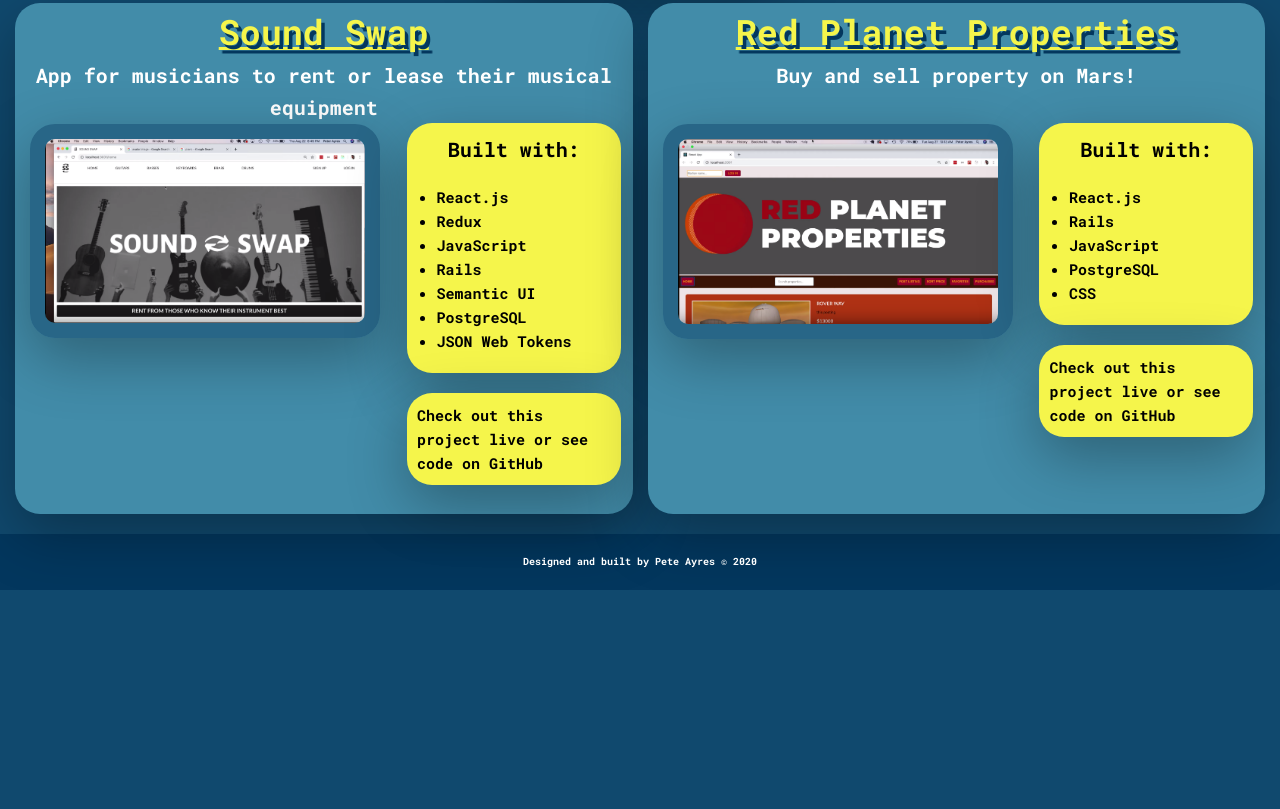
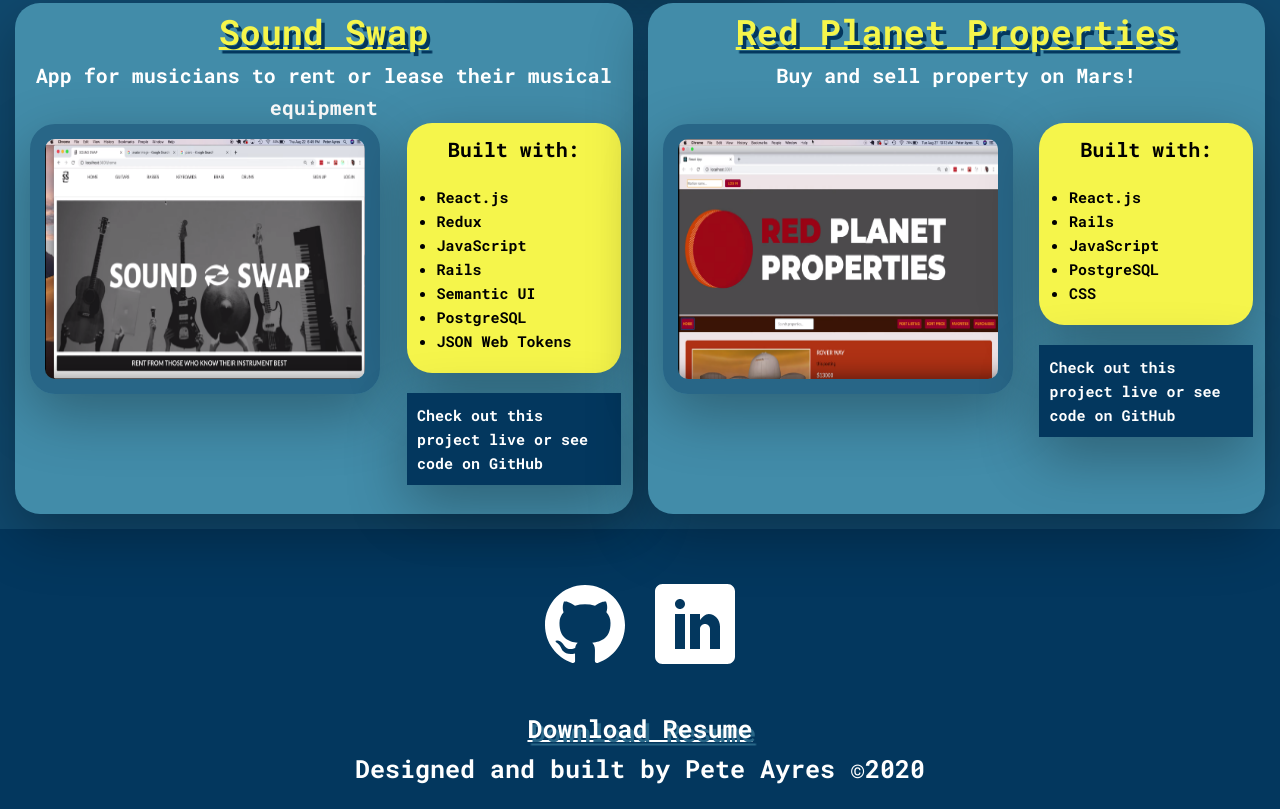
Before and after one commit to pkayres/dev_site, a website: page index.html in a window 1280 px wide. Shown: the part 1104-1913 px from the top of the page. Before the commit the page ends 1694 px from the top, so only its background shows below. Drawn offline with Linux system fonts and the light colour scheme.

Commit message:
added SVG's and footer is complete

```diff
--- a/index.html
+++ b/index.html
@@ -119,45 +119,19 @@
             </div>
         </div>
 
-        <!-- <div class="sound_swap-container">
-          <h2 class="project-header">Red Planet Properties</h2>
-
-            <p class="project-description">Buy and sell property on Mars!</p>
-
-            <div class="project-content">
-              <div class="img-container">
-                <a href="https://www.youtube.com/watch?v=Q80iQ1ICOPk&t=1s" target="_blank">
-                  <img src="./img/red_planet_props.png" class="project-image">
-                </a>
-              </div>
-              <div class="tech-container">
-                <div class="tech-text">
-                <h3 class="tech-header">Built with:</h3>
-                <ul class="tech-list">
-                  <li class="tech-item">React.js</li>
-                  <li class="tech-item">Rails</li>
-                  <li class="tech-item">JavaScript</li>
-                  <li class="tech-item">PostgreSQL</li>
-                  <li class="tech-item">CSS</li>
-                </ul>
-              </div>
-                <div class="tech-link-container">
-                  <p class="tech-link-text">Check out this project live or see code on GitHub</p>
-                </div>
-              </div>
-            </div>
-        </div> -->
-
-        <!-- <div class="projects__project">
-          <img src="./img/red_planet_props.png" >
-          <h3>Mars Real Estate</h3>
-          <p>Buy and sell property on Mars! </p>
-        </div>
-      </div> -->
     </section>
 
     <footer class="footer">
-      <p>Designed and built by Pete Ayres &copy; 2020</p>
+      <div class="icon-container">
+        <svg class="icon icon-github">
+          <use xlink:href="img/sprite.svg#icon-github"></use>
+        </svg>
+        <svg class="icon icon-linkedin">
+          <use xlink:href="img/sprite.svg#icon-linkedin"></use>
+        </svg>
+      </div>
+      <p><a href="" class="resume-link">Download Resume</a></p>
+      <p>Designed and built by Pete Ayres &copy;2020</p>
     </footer>
 
   </body>
--- a/sass/_components.scss
+++ b/sass/_components.scss
@@ -260,6 +260,7 @@
   box-shadow: var(--shadow-dark);
   margin: 15px;
   width: 350px;
+  height: 270px;
 
   &:hover {
     border: 1.5rem solid var(--color-barberry-light-1);
@@ -294,25 +295,66 @@
 
 .tech-link-text {
   margin: 0 auto;
-padding: 10px;
+  padding: 10px;
+  color: #fff;
   width: 90%;
   padding: 10px;
-  border-radius: 25px;
   font-size: 1.5rem;
   margin-top: 20px;
   margin-bottom: 15px;
   box-shadow: var(--shadow-dark);
-  background-color: var(--color-barberry-light-1);
+  background-color: var(--color-blue-dark-2);
 }
 
 
+//////////////////////////////////
+/////// FOOTER
+
 .footer {
   padding: 20px;
-  margin-top: 20px;
   color: #ffffff;
   background-color: var(--color-blue-dark-2);
   text-align: center;
+  font-size: 2.5rem;
 }
+
+.icon-container {
+  display: flex;
+  justify-content: center;
+  width: 100%;
+}
+
+.icon {
+  margin: 0 15px 10px 15px;
+  stroke-width: 0;
+  stroke: currentColor;
+  fill: currentColor;
+  width: 8rem;
+
+  &:hover{
+    cursor: pointer;
+    transform: scale(1.2);
+    stroke-width: 0;
+    stroke: var(--color-barberry-light-1);
+    fill: var(--color-barberry-light-1);
+  }
+}
+
+.resume-link {
+  color: #fff;
+  font-weight: bold;
+  font-family: 'Roboto Mono', monospace;
+  outline: none;
+  font-size: 2.5rem;
+  text-shadow: 3.5px 3.5px var(--color-blue-dark-1);
+
+  &:hover {
+    color: var(--color-barberry-light-1);
+    text-shadow: 1.5px 1.5px #000000;
+    animation: pulsate 1s infinite;
+  }
+}
+
 
 /* Media Queries */
 @media(max-width: 768px){
```
Also changed, not shown: css/style.css, img/SVG/github.svg (added), img/SVG/linkedin.svg (added), img/sprite.svg (added), 1 other file.
